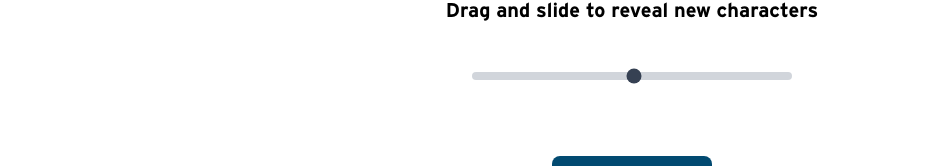
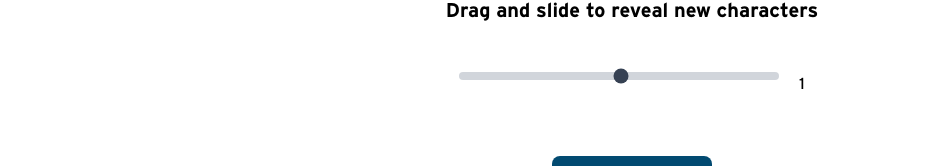
Before and after one commit to JumboCode/mhd, a Next.js app: page /slider in a window 1280 px wide. Shown: the part 280-446 px from the top of the page, without its empty margins (8-950 px from the left). Built offline with nearby package versions, Linux system fonts and the light colour scheme.

Commit message:
added number to end of slider

```diff
--- a/src/components/Slider.tsx
+++ b/src/components/Slider.tsx
@@ -25,6 +25,7 @@ export default function Slider({ min, max }: SliderProps) {
                 <h1 className="text-xl font-bold mb-2">
                     Drag and slide to reveal new characters
                 </h1>
+                <div className="flex">
                     <input
                         min={min}
                         max={max}
@@ -39,6 +40,9 @@ export default function Slider({ min, max }: SliderProps) {
                         rgb(209,213,219) 100%)`,
                         }}
                     />
+                    <p className="ml-5">{value}</p>
+                </div>
+
                 <button
                     onClick={fetchFromApi}
                     className="rounded-lg h-12 w-40 bg-sky-900 m-2 flex items-center justify-center text-white text-lg m-4"
```
Lines whose indentation alone changed are shown as unchanged.
